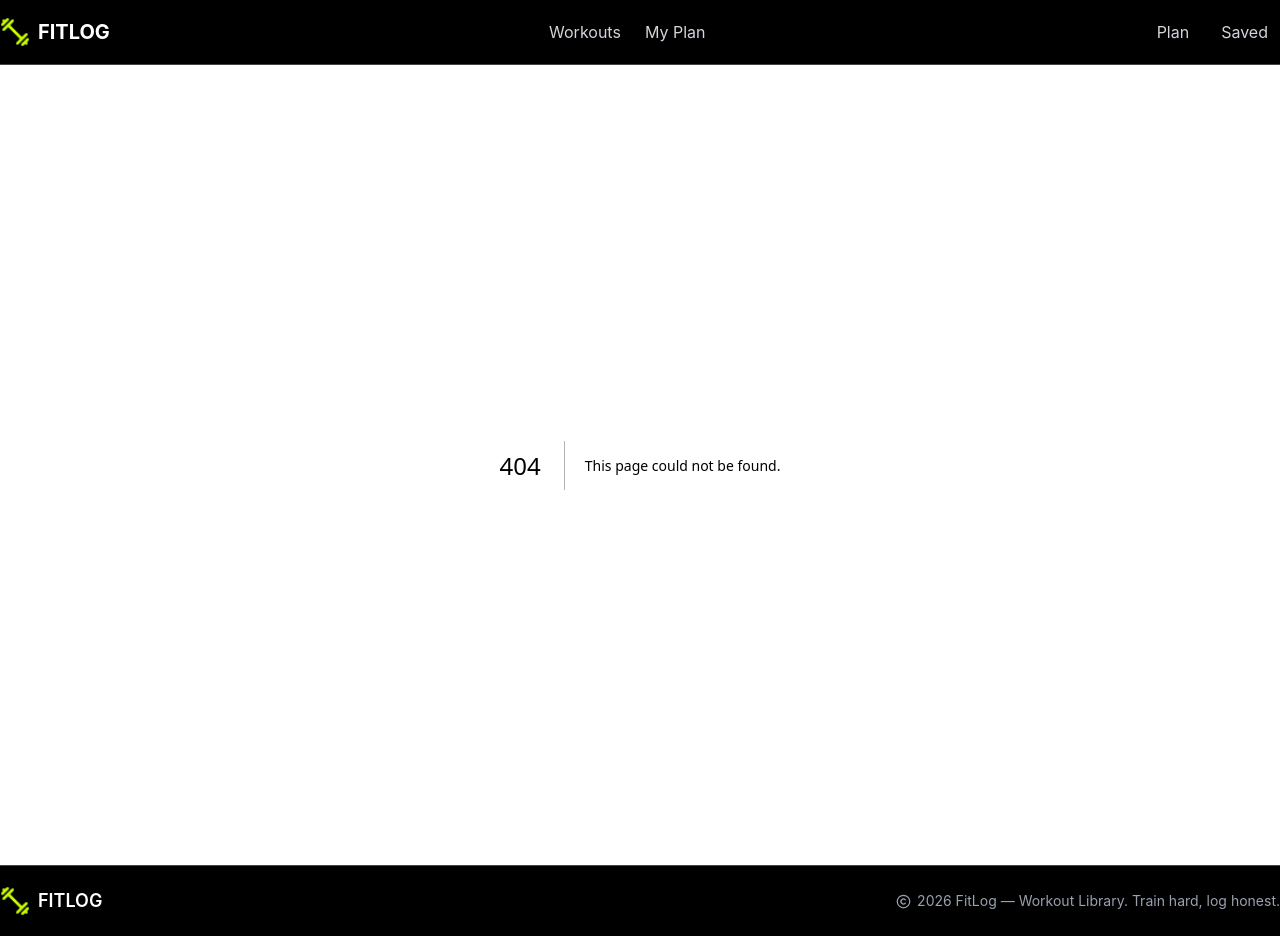
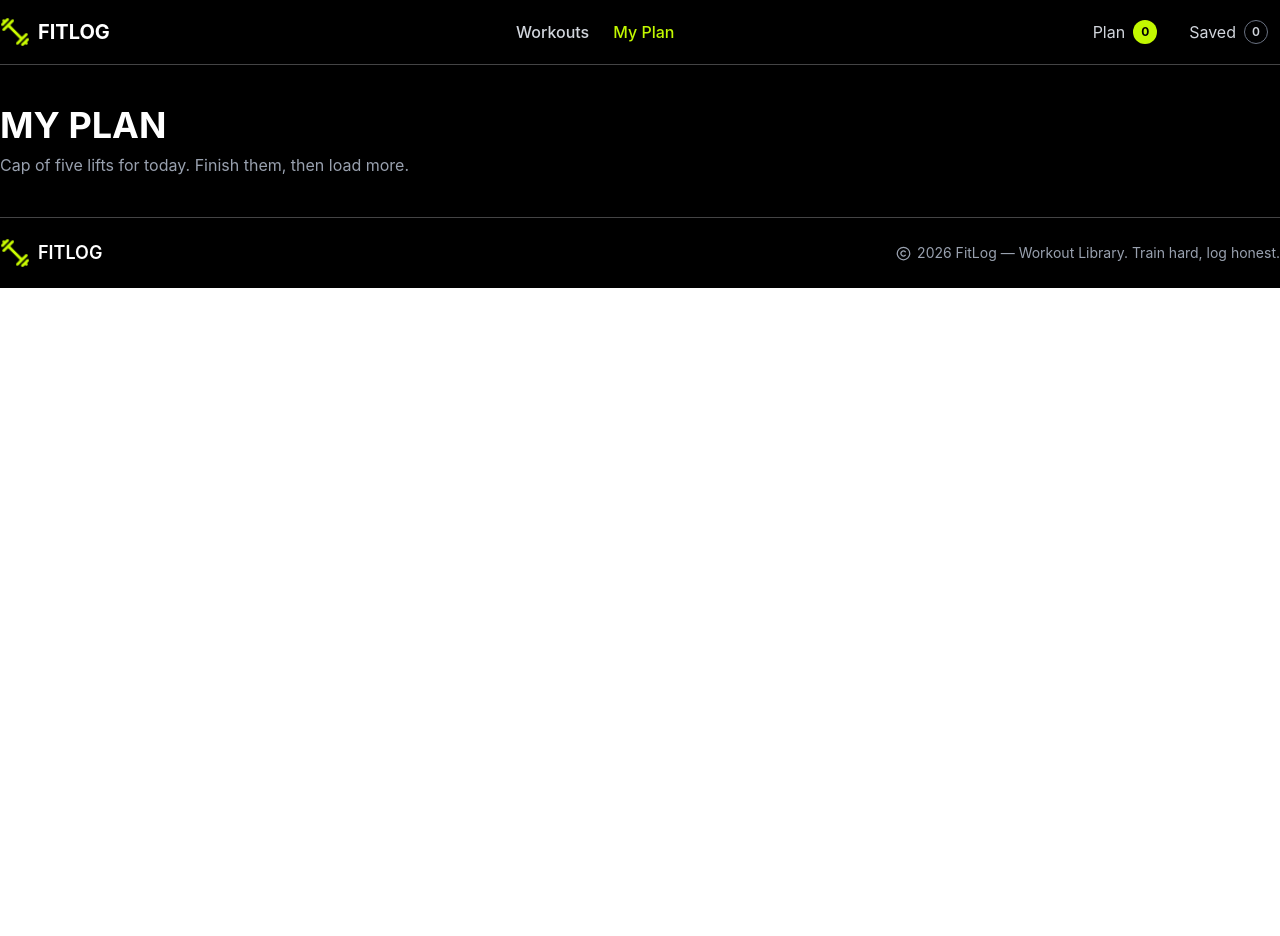
Before and after one commit to sohel07012005/fitlog, a Next.js app: page /my-plan in a window 1280 px wide. Before the commit this address had no page. After the commit the page ends 800 px from the top, so only its background shows below. Built offline with nearby package versions, Linux system fonts and the light colour scheme.

Commit message:
details page added

```diff
--- a/next.config.ts
+++ b/next.config.ts
@@ -2,6 +2,9 @@ import type { NextConfig } from "next";
 
 const nextConfig: NextConfig = {
   /* config options here */
+   experimental: {
+    globalNotFound: true,
+  },
   reactCompiler: true,
   images: {
     remotePatterns: [
--- /dev/null
+++ b/src/app/[id]/page.tsx
@@ -0,0 +1,143 @@
+import PlanDynamic from "@/components/PlanDynamic";
+import Workout from "@/types/workoutType";
+import Image from "next/image";
+import { notFound } from "next/navigation";
+
+
+const getWorkoutById = async (id: string): Promise<Workout | null> => {
+  const res = await fetch(`https://api.abcz.workers.dev/api/fitlog/${id}`, {
+    cache: "no-store",
+  });
+
+  if (!res.ok) {
+    return null;
+  }
+
+  return res.json();
+};
+
+const Page = async ({ params }: { params: Promise<{ id: string }> }) => {
+  const { id } = await params;
+  const workout = await getWorkoutById(id);
+
+  if (!workout) {
+    return notFound();
+  }
+
+  return (
+    <main className="min-h-screen bg-[#0d0f13] text-white">
+      <div className="mx-auto max-w-350 px-4 py-6 sm:px-6 lg:px-10">
+        <div className="grid grid-cols-1 gap-8 lg:grid-cols-[1fr_1fr] lg:gap-12">
+          <div className="relative h-125 overflow-hidden rounded-2xl sm:h-150 lg:h-201">
+            <Image
+              src={workout.image}
+              alt={workout.name}
+              fill
+              priority
+              className="object-cover"
+              sizes="(max-width: 1024px) 100vw, 50vw"
+            />
+          </div>
+          <div className="flex flex-col">
+            <div>
+              <h1 className="text-4xl font-extrabold uppercase leading-tight tracking-tight sm:text-5xl">
+                {workout.name}
+              </h1>
+              <p className="mt-3 max-w-2xl text-base leading-7 text-[#9da3af] sm:text-lg">
+                {workout.description}
+              </p>
+            </div>
+
+            <div className="mt-5 flex flex-wrap gap-3">
+              {workout.muscleGroups.map((muscle) => (
+                <span
+                  key={muscle}
+                  className="rounded-full bg-[#c2ff00] px-4 py-1.5 text-sm font-semibold text-black"
+                >
+                  {muscle}
+                </span>
+              ))}
+            </div>
+
+            <div className="mt-8 overflow-hidden rounded-2xl border border-[#292e38] bg-[#151921]">
+              <div className="flex items-center justify-between border-b border-[#292e38] px-6 py-2">
+                <span className="text-sm font-bold uppercase tracking-wide text-[#9da3af]">
+                  Equipment
+                </span>
+                <span className="text-sm sm:text-base">
+                  {workout.equipment}
+                </span>
+              </div>
+              <div className="flex items-center justify-between border-b border-[#292e38] px-6 py-2">
+                <span className="text-sm font-bold uppercase tracking-wide text-[#9da3af]">
+                  Difficulty
+                </span>
+                <span className="text-sm sm:text-base">
+                  {workout.difficulty}
+                </span>
+              </div>
+              <div className="flex items-center justify-between border-b border-[#292e38] px-6 py-2">
+                <span className="text-sm font-bold uppercase tracking-wide text-[#9da3af]">
+                  Sets
+                </span>
+                <span>{workout.sets}</span>
+              </div>
+              <div className="flex items-center justify-between border-b border-[#292e38] px-6 py-2">
+                <span className="text-sm font-bold uppercase tracking-wide text-[#9da3af]">
+                  Reps
+                </span>
+                <span>{workout.reps}</span>
+              </div>
+
+              <div className="flex items-center justify-between border-b border-[#292e38] px-6 py-2">
+                <span className="text-sm font-bold uppercase tracking-wide text-[#9da3af]">
+                  Duration
+                </span>
+
+                <span>{workout.duration} min</span>
+              </div>
+
+              <div className="flex items-center justify-between border-b border-[#292e38] px-6 py-2">
+                <span className="text-sm font-bold uppercase tracking-wide text-[#9da3af]">
+                  Calories
+                </span>
+
+                <span>{workout.caloriesBurned} kcal</span>
+              </div>
+
+              <div className="flex items-center justify-between px-6 py-2">
+                <span className="text-sm font-bold uppercase tracking-wide text-[#9da3af]">
+                  Rating
+                </span>
+
+                <span>{workout.rating}</span>
+              </div>
+            </div>
+
+            <section className="mt-9">
+              <h2 className="text-xl font-bold uppercase">Instructions</h2>
+
+              <ol className="mt-5 space-y-4">
+                {workout.instructions.map((instruction, index) => (
+                  <li
+                    key={index}
+                    className="flex gap-4 text-[15px] leading-6 text-[#c4c8d0]"
+                  >
+                    <span className="shrink-0 text-[#8f949e]">
+                      {index + 1}.
+                    </span>
+
+                    <span>{instruction}</span>
+                  </li>
+                ))}
+              </ol>
+            </section>
+                     <PlanDynamic workout={workout} />
+          </div>
+        </div>
+      </div>
+    </main>
+  );
+};
+
+export default Page;
--- /dev/null
+++ b/src/app/global-not-found.tsx
@@ -0,0 +1,10 @@
+export default function GlobalNotFound() {
+  return (
+    <html>
+      <body>
+        <h1>404 - Page Not Found</h1>
+        <p>The page you are looking for does not exist.</p>
+      </body>
+    </html>
+  );
+}
--- a/src/app/layout.tsx
+++ b/src/app/layout.tsx
@@ -4,6 +4,7 @@ import "./globals.css";
 import { ToastContainer } from "react-toastify";
 import Navbar from "@/components/Navbar";
 import Footer from "@/components/Footer";
+import WorkoutContextProvider from "@/context/WorkoutContext";
 
 const geistSans = Geist({
   variable: "--font-geist-sans",
@@ -29,10 +30,12 @@ export default function RootLayout({ children }: LayoutProps<"/">) {
       className={`${geistSans.variable} ${geistMono.variable} h-full antialiased`}
     >
       <body className="min-h-full flex flex-col">
+        <WorkoutContextProvider>
         <Navbar></Navbar>
         {children}
         <Footer></Footer>
-       <ToastContainer />
+       <ToastContainer   position="bottom-right"/>
+       </WorkoutContextProvider>
       </body>
     </html>
 
--- /dev/null
+++ b/src/app/loading.tsx
@@ -0,0 +1,11 @@
+import React from 'react';
+
+const loading = () => {
+    return (
+        <div>
+        <span className="loading loading-spinner loading-xl"></span>
+        </div>
+    );
+};
+
+export default loading;
--- /dev/null
+++ b/src/app/my-plan/page.tsx
@@ -0,0 +1,21 @@
+import React from 'react';
+
+const page = () => {
+    return (
+        <div className="bg-black text-white py-10">
+            <div className="container mx-auto px-4 sm:px-0">
+                <h1 className='text-4xl font-bold'>MY PLAN</h1>
+                <p className='mt-2 text-gray-400'>
+                    Cap of five lifts for today. Finish them, then load more.
+                </p>
+
+
+            </div>
+
+
+
+        </div>
+    );
+};
+
+export default page;
--- a/src/app/page.tsx
+++ b/src/app/page.tsx
@@ -24,7 +24,6 @@ const data = await getData();
     <div className="bg-black text-white">
    <div className="container mx-auto my-6 md:my-10 flex flex-col md:flex-row items-center justify-between bg-[#222630] rounded-lg p-6 sm:p-8 md:p-12 lg:p-15 gap-10 md:gap-6 overflow-hidden">
 
-  {/* Left Content */}
   <div className="flex flex-col gap-6 md:gap-8 lg:gap-10 w-full md:w-1/2">
 
     <p className="font-bold text-[#C2F800] text-sm sm:text-base">
@@ -50,7 +49,7 @@ const data = await getData();
     </a>
   </div>
 
-  {/* Right Image */}
+
   <div className="w-full md:w-1/2 flex justify-center md:justify-end">
     <Image
       src={banner}
--- a/src/components/LibraryCard.tsx
+++ b/src/components/LibraryCard.tsx
@@ -1,11 +1,13 @@
 import Workout from "@/types/workoutType";
 import Image from "next/image";
+import Link from "next/link";
 import { FiClock, FiStar } from "react-icons/fi";
 import { GiWeightLiftingUp } from "react-icons/gi";
 
 const LibraryCard = ({ workout }: { workout: Workout }) => {
   return (
-    <div className="mx-2 sm:mx-0 overflow-hidden rounded-2xl border border-[#292d35] bg-[#15181e] text-white transition-all duration-300 hover:border-[#C2F800] hover:shadow-[0_0_20px_rgba(194,248,0,0.15)] cursor-pointer">      <div className="relative h-80 w-full">
+    <Link href={`/${workout.id}`}>
+    <div  className="mx-2 sm:mx-0 overflow-hidden rounded-2xl border border-[#292d35] bg-[#15181e] text-white transition-all duration-300 hover:border-[#C2F800] hover:shadow-[0_0_20px_rgba(194,248,0,0.15)] cursor-pointer">      <div className="relative h-80 w-full">
         <Image
           src={workout.image}
           alt={workout.name}
@@ -46,7 +48,8 @@ const LibraryCard = ({ workout }: { workout: Workout }) => {
           </div>
         </div>
       </div>
-    </div>
+      </div>
+    </Link>
   );
 };
 
--- a/src/components/Navbar.tsx
+++ b/src/components/Navbar.tsx
@@ -1,23 +1,27 @@
 "use client";
 
-import React, { useState } from "react";
+import React, { useContext, useState } from "react";
 import Image from "next/image";
+import { usePathname } from "next/navigation";
 import logo from "@/assets/logo.png";
 import Link from "next/link";
+import Workout from "@/types/workoutType";
+import { WorkoutContext } from "@/context/WorkoutContext";
 
 const Navbar = () => {
   const [isMenuOpen, setIsMenuOpen] = useState(false);
+  const pathname = usePathname();
+
+  const { plan, savedWorkouts } = useContext(WorkoutContext) as {
+    plan: Workout[];
+    savedWorkouts: Workout[];
+  };
 
   return (
     <nav className="bg-black border-b border-[#444445] sticky top-0 z-50">
       <div className="container mx-auto">
-
         <div className="h-16 flex items-center justify-between">
-
-          {/* LEFT SIDE */}
           <div className="flex items-center gap-3">
-
-            {/* Hamburger - Mobile Only */}
             <button
               onClick={() => setIsMenuOpen(!isMenuOpen)}
               className="lg:hidden text-white p-2 hover:bg-[#222] rounded-md"
@@ -47,92 +51,91 @@ const Navbar = () => {
               </svg>
             </button>
 
-            {/* Logo */}
             <Link
               href="/"
               className="flex items-center gap-2 text-white font-bold text-xl"
             >
-              <Image
-                src={logo}
-                alt="FITLOG Logo"
-                width={30}
-                height={30}
-              />
+              <Image src={logo} alt="FITLOG Logo" width={30} height={30} />
 
               <span>FITLOG</span>
             </Link>
           </div>
 
-
-          {/* CENTER NAVIGATION - Desktop */}
-          <div className="hidden lg:flex items-center gap-6">
-
+          <div className="hidden lg:flex items-center gap-6 font-medium">
             <Link
               href="/"
-              className="text-gray-300 hover:text-white transition"
+              className={`transition ${
+                pathname === "/"
+                  ? "text-[#c2f800]"
+                  : "text-gray-300 hover:text-white"
+              }`}
             >
               Workouts
             </Link>
 
             <Link
-              href="/My-plan"
-              className="text-gray-300 hover:text-white transition"
+              href="/my-plan"
+              className={`transition ${
+                pathname === "/my-plan"
+                  ? "text-[#c2f800]"
+                  : "text-gray-300 hover:text-white"
+              }`}
             >
               My Plan
             </Link>
-
           </div>
 
+          <div className="flex items-center gap-2">
+            <Link
+              href="/my-plan"
+              className="flex items-center gap-2 px-3 py-2 text-gray-300 transition hover:text-white"
+            >
+              <span>Plan</span>
 
-          {/* RIGHT SIDE */}
-          <div className="flex items-center gap-2">
+              <span className="flex h-6 min-w-6 items-center justify-center rounded-full bg-[#c2f800] px-1.5 text-xs font-bold text-black">
+                {plan.length}
+              </span>
+            </Link>
+            <Link
+              href="/my-plan"
+              className="flex items-center gap-2 px-3 py-2 text-gray-300 transition hover:text-white"
+            >
+              <span>Saved</span>
 
-            <Link
-              href="/plan"
-              className="text-gray-300 hover:text-white px-3 py-2 transition"
-            >
-              Plan
+              <span className="flex h-6 min-w-6 items-center justify-center rounded-full border border-gray-500 px-1 text-xs font-semibold text-gray-300">
+                {savedWorkouts.length}
+              </span>
             </Link>
-
-            <Link
-              href="/saved"
-              className="text-gray-300 hover:text-white px-3 py-2 transition"
-            >
-              Saved
-            </Link>
-
           </div>
-
         </div>
 
-
-        {/* MOBILE MENU */}
         {isMenuOpen && (
           <div className="lg:hidden border-t border-[#333] py-3">
-
             <div className="flex flex-col">
-
               <Link
                 href="/"
-                onClick={() => setIsMenuOpen(false)}
-                className="text-gray-300 hover:text-white hover:bg-[#1a1a1a] px-3 py-3 rounded-md transition"
+                className={`transition ${
+                  pathname === "/"
+                    ? "text-[#c2f800]"
+                    : "text-gray-300 hover:text-white"
+                }`}
               >
                 Workouts
               </Link>
 
               <Link
-                href="/My-plan"
-                onClick={() => setIsMenuOpen(false)}
-                className="text-gray-300 hover:text-white hover:bg-[#1a1a1a] px-3 py-3 rounded-md transition"
+                href="/my-plan"
+                className={`transition ${
+                  pathname === "/my-plan"
+                    ? "text-[#c2f800]"
+                    : "text-gray-300 hover:text-white"
+                }`}
               >
                 My Plan
               </Link>
-
             </div>
-
           </div>
         )}
-
       </div>
     </nav>
   );
--- /dev/null
+++ b/src/components/PlanDynamic.tsx
@@ -0,0 +1,66 @@
+"use client";
+
+import { WorkoutContext } from "@/context/WorkoutContext";
+import Workout from "@/types/workoutType";
+import { Dispatch, SetStateAction, useContext } from "react";
+import { LuBookmark, LuCalendarPlus } from "react-icons/lu";
+import { toast } from "react-toastify";
+
+const PlanDynamic = ({ workout }: { workout: Workout }) => {
+  const { plan, setPlan, savedWorkouts, setSavedWorkouts } = useContext(
+    WorkoutContext,
+  ) as {
+    plan: Workout[];
+    setPlan: Dispatch<SetStateAction<Workout[]>>;
+    savedWorkouts: Workout[];
+    setSavedWorkouts: Dispatch<SetStateAction<Workout[]>>;
+  };
+
+  const isAddedToPlan = plan.some((item) => item.id === workout.id);
+  const isSavedForLater = savedWorkouts.some((item) => item.id === workout.id);
+
+  const handleAddToPlan = () => {
+    setPlan([...plan, workout]);
+    toast.success("Added to today's plan");
+  };
+  const handleSaveForLater = () => {
+    setSavedWorkouts([...savedWorkouts, workout]);
+    toast.success("Saved for later");
+  };
+
+  return (
+    <div className="mt-8 flex flex-col gap-3 pb-4 sm:flex-row">
+      <button
+        onClick={handleAddToPlan}
+        disabled={isAddedToPlan}
+        type="button"
+        className={`flex min-h-12 items-center justify-center gap-2 rounded-xl px-6 font-semibold transition ${
+          isAddedToPlan
+            ? "cursor-not-allowed bg-[#3a3f47] text-[#9da3af]"
+            : "cursor-pointer bg-[#c2f800] text-black hover:bg-[#b5ed00]"
+        }`}
+      >
+        <LuCalendarPlus size={19} />
+
+        {isAddedToPlan ? "Added to today's plan" : "Add to today's plan"}
+      </button>
+
+      <button
+        onClick={handleSaveForLater}
+        disabled={isSavedForLater}
+        type="button"
+        className={`flex min-h-12 items-center justify-center gap-2 rounded-xl border px-6 font-medium transition ${
+          isSavedForLater
+            ? "cursor-not-allowed border-[#3a3f47] bg-[#171a20] text-[#777d87]"
+            : "cursor-pointer border-[#39404d] text-white hover:bg-[#171a20]"
+        }`}
+      >
+        <LuBookmark size={18} />
+
+        {isSavedForLater ? "Saved for later" : "Save for later"}
+      </button>
+    </div>
+  );
+};
+
+export default PlanDynamic;
--- /dev/null
+++ b/src/context/WorkoutContext.tsx
@@ -0,0 +1,20 @@
+"use client";
+import Workout from "@/types/workoutType";
+import { createContext, useState } from "react";
+
+
+export const WorkoutContext = createContext({})
+
+const WorkoutContextProvider = ({ children }: { children: React.ReactNode }) => {
+
+ const [plan, setPlan] = useState<Workout[]>([]);
+  const [savedWorkouts, setSavedWorkouts] = useState<Workout[]>([]);
+
+    return (
+        <WorkoutContext.Provider value={{ plan, setPlan, savedWorkouts, setSavedWorkouts }}>
+            {children}
+        </WorkoutContext.Provider>
+    );
+};
+
+export default WorkoutContextProvider;
```
